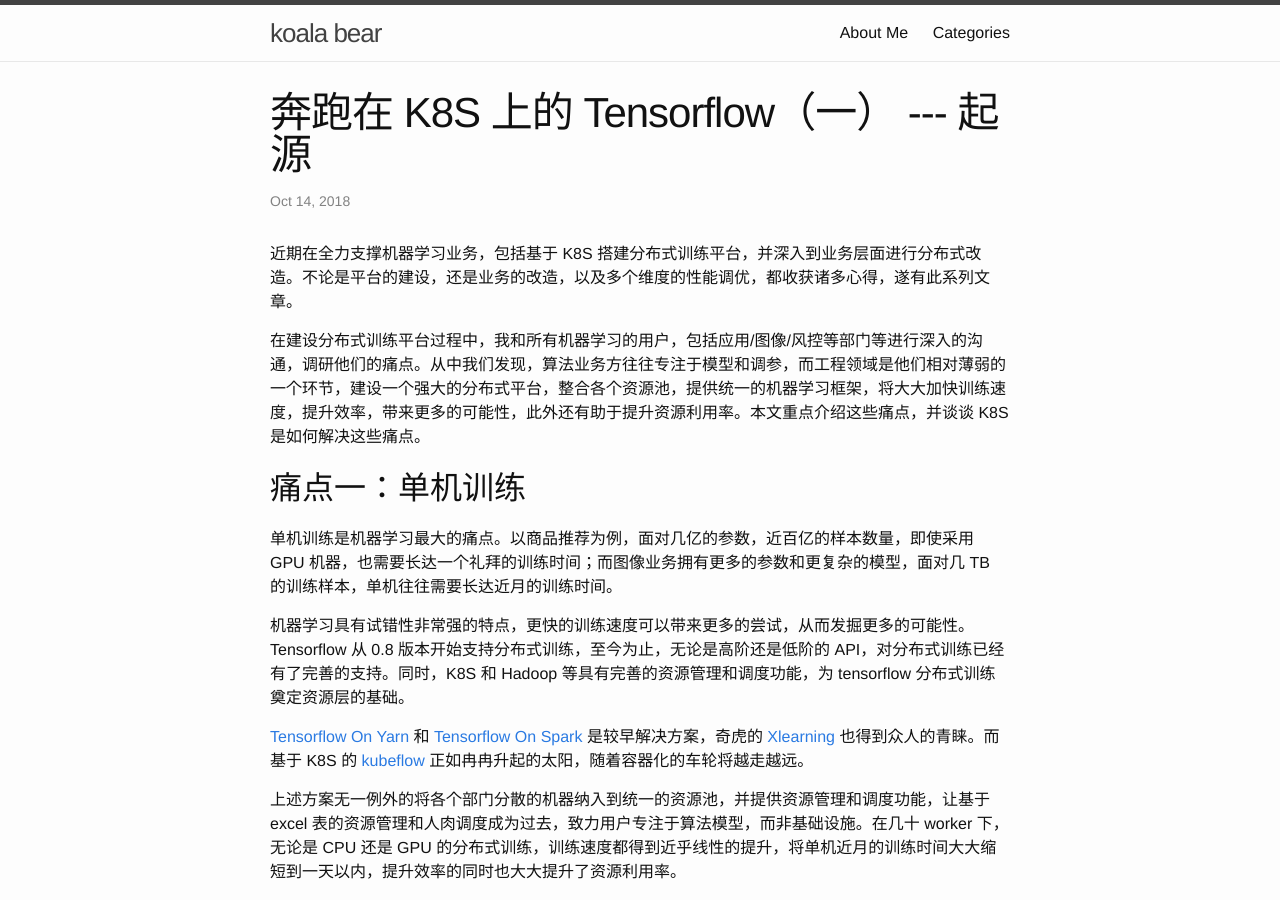
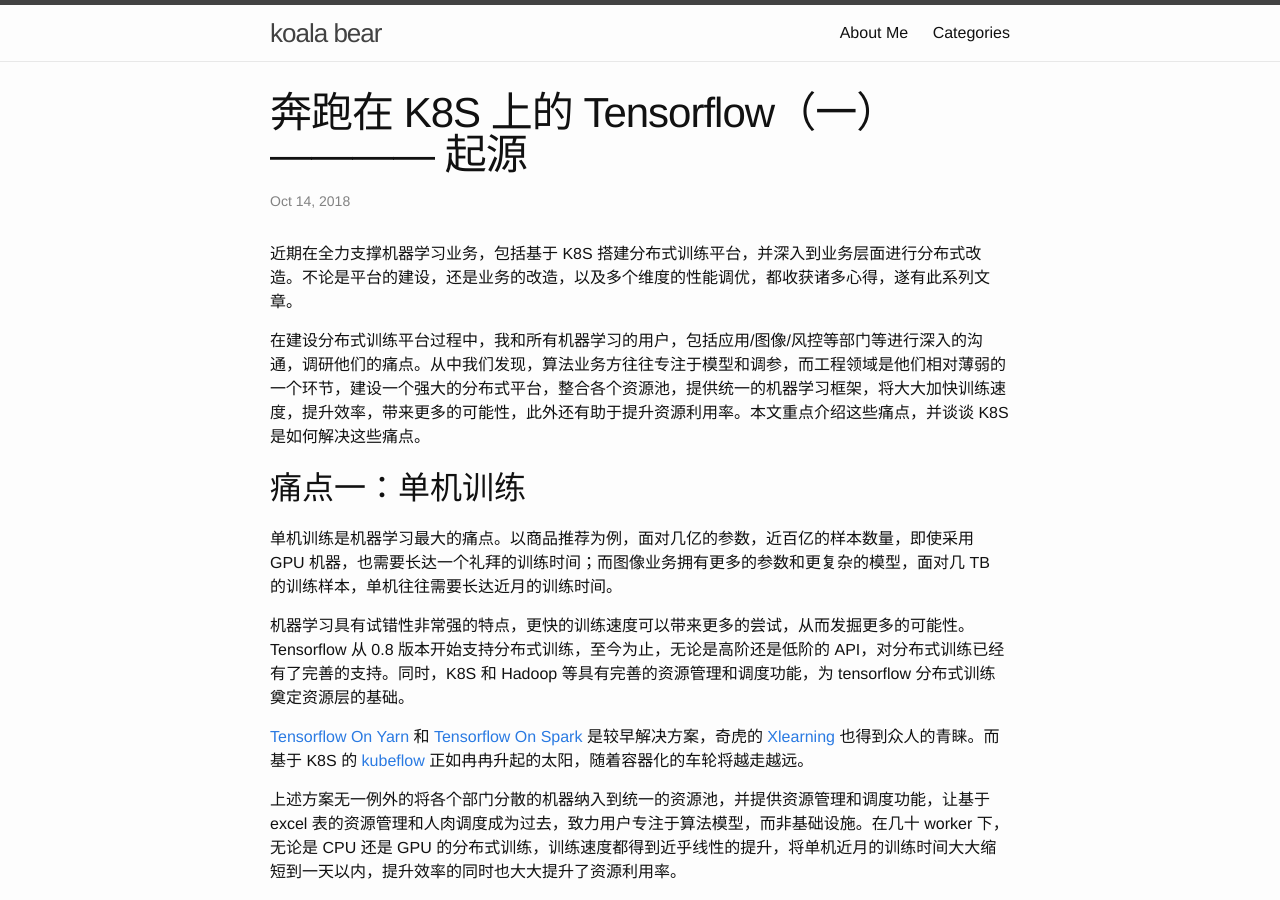
Before and after one commit to DeliangFan/deliangfan.github.io, a Jekyll site: the page built from _posts/2018-10-14-tensorflow_on_k8s_1.md, in a window 1280 px wide and 900 px high. Built offline with Jekyll 4.4.1, drawn with Linux system fonts in a browser that asks for light colours; comment, search, counter and statistics services are not loaded.

Commit message:
change -- to ————

```diff
--- a/_posts/2018-10-14-tensorflow_on_k8s_1.md
+++ b/_posts/2018-10-14-tensorflow_on_k8s_1.md
@@ -1,6 +1,6 @@
 ---
 layout: post
-title:  "奔跑在 K8S 上的 Tensorflow（一） --- 起源"
+title:  "奔跑在 K8S 上的 Tensorflow（一） ———— 起源"
 categories: Kubernetes
 ---
 
```
Also changed, not shown: 1 other file.
